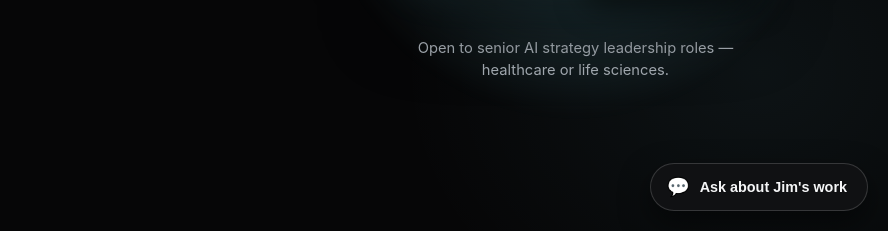
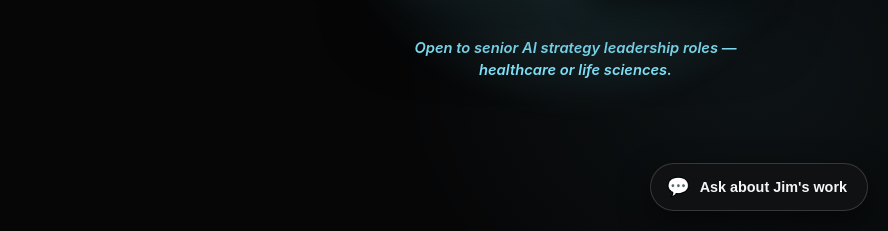
Before and after one commit to jlee1991/portfolio-site, a plain HTML site: page index.html in a window 1280 px wide. Shown: the part 569-800 px from the top of the page, 392-1280 px from the left. Drawn offline with Linux system fonts and the light colour scheme.

Commit message:
Style hero photo caption distinctly
Italic, cyan-accent weight instead of plain body text, so it reads as a
tagline under the photo rather than blending into paragraph copy.

```diff
--- a/index.html
+++ b/index.html
@@ -175,7 +175,8 @@
   .hero-photo .badge .num{color:var(--cyan); font-weight:800; font-size:1.3rem; display:block;}
   .hero-photo .badge .lbl{color:var(--text-faint); font-size:0.7rem; text-transform:uppercase; letter-spacing:0.08em;}
   .hero-photo-caption{
-    margin-top:56px; text-align:center; color:var(--text-dim); font-size:0.92rem; line-height:1.5;
+    margin-top:56px; text-align:center; color:var(--cyan); font-size:0.92rem; line-height:1.5;
+    font-style:italic; font-weight:600;
   }
 
   @media (max-width:900px){
```
